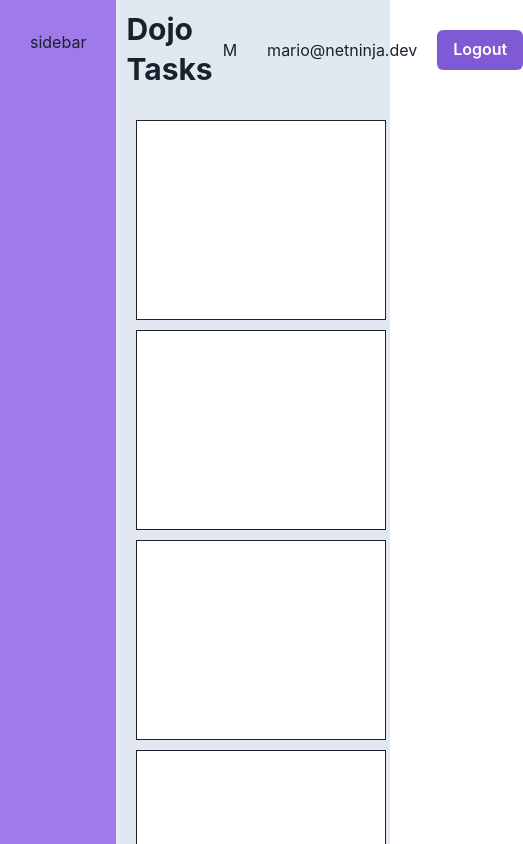
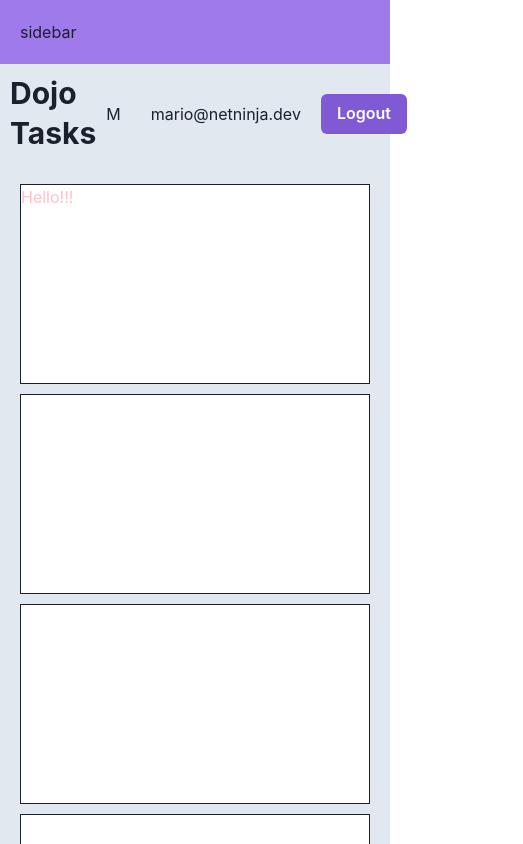
Before and after one commit to EduDD125/Chakra_UI_couser, a React (Vite) app: page / in a window 390 px wide. Shown: the top 844 px of the page, 523 px wide, since content can reach past the window. Built offline with nearby package versions, Linux system fonts and the light colour scheme.

Commit message:
aula 05: Responsive Styles

```diff
--- a/src/layouts/RootLayout.jsx
+++ b/src/layouts/RootLayout.jsx
@@ -4,21 +4,20 @@
 
 export default function RootLayout() {
   return (
-    <Grid templateColumns="repeat(6, 1fr)"
-    bg="gray.200">
+    <Grid templateColumns="repeat(6, 1fr)"bg="gray.200">
       <GridItem
         as="aside"
-        colSpan="1"
+        colSpan={{base: 6, lg: 2, xl: 1}}
         bg="purple.400"
-        minHeight="1000hv"
-        p="30px"
+        minHeight={{lg: '100vh', }}
+        p={{base: '20px', lg: '30px'}}
       >
 
         <span>sidebar</span>
 
       </GridItem>
 
-      <GridItem colSpan="5">
+      <GridItem colSpan={{base: 6, lg: 4, xl: 5}}>
         <Navbar/>
         <Outlet />
       </GridItem>
--- a/src/pages/Dashboard.jsx
+++ b/src/pages/Dashboard.jsx
@@ -1,11 +1,13 @@
-import { Box, SimpleGrid } from "@chakra-ui/react";
+import { Box, SimpleGrid, Text} from "@chakra-ui/react";
 
 export default function Dashboard() {
 
 
   return (
     <SimpleGrid p="20px" columns="4" spacing="10px" minChildWidth="250px">
-      <Box bg="white" h="200px" border="1px solid"></Box>
+      <Box bg="white" h="200px" border="1px solid">
+        <Text color={{base:'pink', md: 'blue', lg: 'green'}}>Hello!!!</Text>
+      </Box>
       <Box bg="white" h="200px" border="1px solid"></Box>
       <Box bg="white" h="200px" border="1px solid"></Box>
       <Box bg="white" h="200px" border="1px solid"></Box>
```
